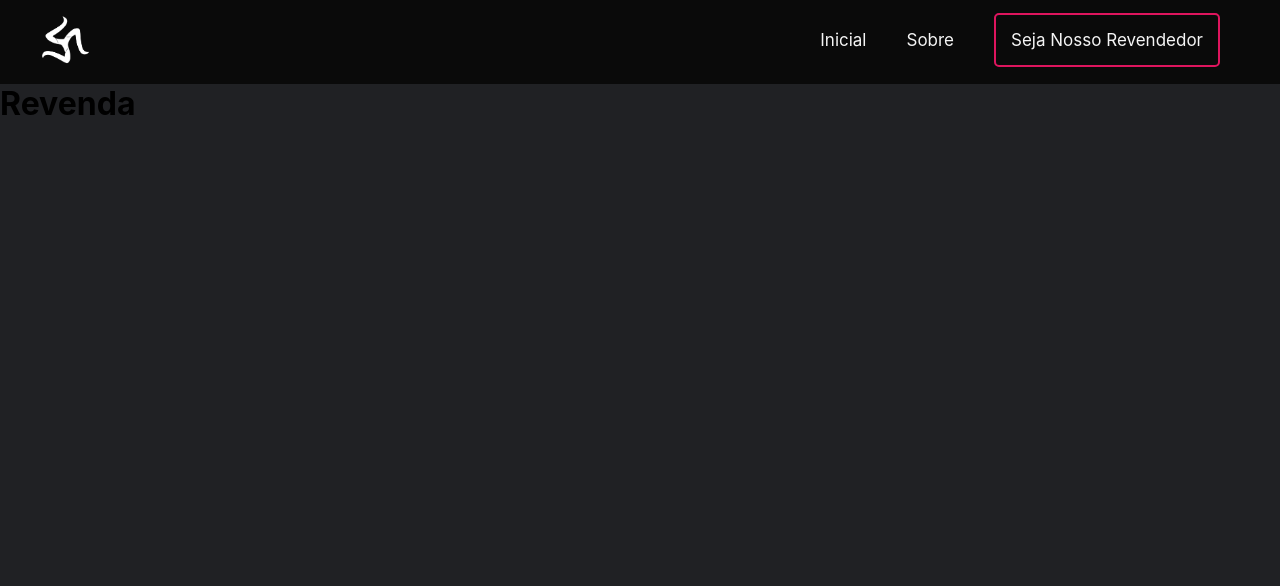
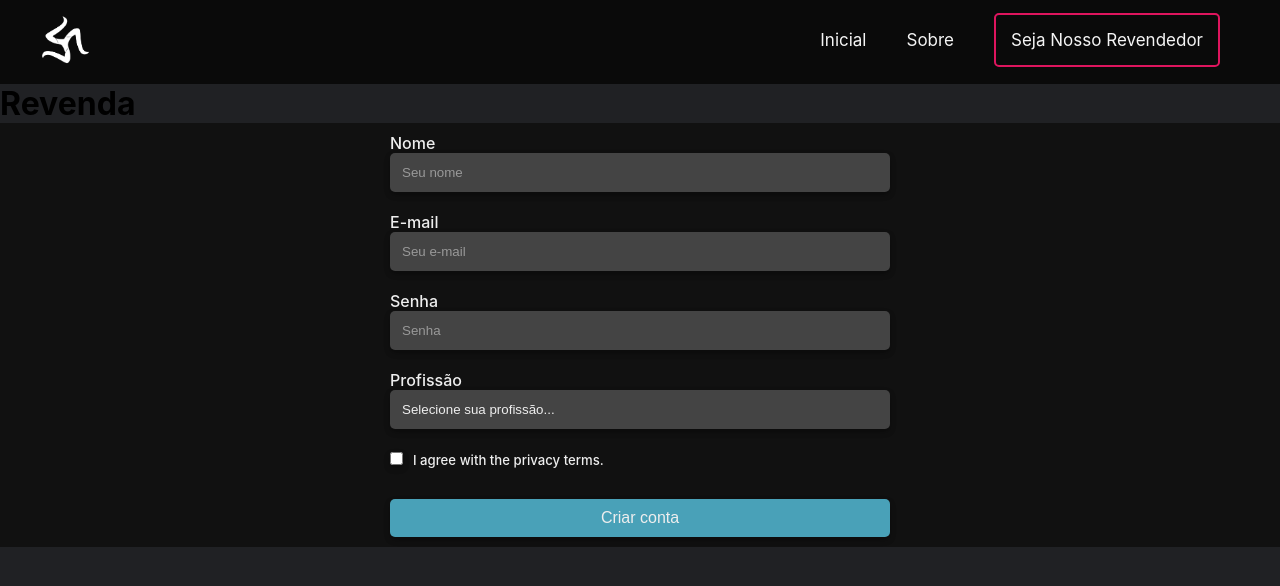
Before and after one commit to cayosantana/site-forme-project, a React (Vite) app: page /revenda in a window 1280 px wide. Shown: the top 586 px of the page. Built offline with nearby package versions, Linux system fonts and the light colour scheme.

Commit message:
Criação do componente FormRevenda

```diff
--- /dev/null
+++ b/src/components/form/form.css
@@ -0,0 +1,87 @@
+.app-container {
+    background: #111;
+    height: 100%;
+    width: 100%;
+    display: flex;
+    flex-direction: column;
+    justify-content: center;
+    align-items: center;
+}
+
+.form-group {
+    display: flex;
+    flex-direction: column;
+    margin: 10px 0;
+    width: 500px;
+}
+
+.checkbox-group {
+    flex-direction: row;
+    align-items: center;
+}
+
+.checkbox-group label {
+    font-size: 0.825rem;
+    margin-left: 10px;
+}
+
+.form-group label {
+    color: #eee;
+    font-weight: 500;
+}
+
+.form-group input {
+    padding: 12px;
+    border: none;
+    border-radius: 5px;
+    outline: none;
+    background-color: #444;
+    color: #eee;
+    box-shadow: 0 3px 6px rgba(0, 0, 0, 0.16), 0 3px 6px rgba(0, 0, 0, 0.23);
+    outline: 1px solid 444;
+}
+
+.form-group input::placeholder {
+    color: #999;
+}
+
+.form-group .input-error {
+    outline: 1px solid rgb(255, 72, 72);
+}
+
+.form-group .error-message {
+    color: rgb(255, 72, 72);
+    font-size: 0.75rem;
+    margin-top: 8px;
+}
+
+.form-group select {
+    padding: 12px;
+    border: none;
+    border-radius: 5px;
+    outline: none;
+    background-color: #444;
+    color: #eee;
+    box-shadow: 0 3px 6px rgba(0, 0, 0, 0.16), 0 3px 6px rgba(0, 0, 0, 0.23);
+    -moz-appearance: none;
+    -webkit-appearance: none;
+    appearance: none;
+}
+
+.form-group button {
+    border: none;
+    padding: 10px;
+    border-radius: 5px;
+    color: #eee;
+    background-color: #49a1b8;
+    font-weight: 500;
+    font-size: 1rem;
+    margin-top: 10px;
+    box-shadow: 0 3px 6px rgba(0, 0, 0, 0.16), 0 3px 6px rgba(0, 0, 0, 0.23);
+    transition: all 500ms ease;
+}
+
+.form-group button:hover {
+    cursor: pointer;
+    background-color: #61dbfb;
+}
--- /dev/null
+++ b/src/components/form/form.jsx
@@ -0,0 +1,161 @@
+import React from 'react';
+import { useState } from "react";
+
+import './form.css'
+
+const FormRevenda = () => {
+
+    const [userForm, setUserForm] = useState({
+        name: "",
+        email: "",
+        password: "",
+        profession: "0",
+        privacyTerms: false,
+    });
+
+    const [errors, setErrors] = useState({
+        name: null,
+        email: null,
+        password: null,
+        profession: null,
+        privacyTerms: null,
+    });
+
+    const handleSubmit = () => {
+        let formIsValid = true;
+
+        if (isEmpty(userForm.name)) {
+          setErrors((prev) => ({ ...prev, name: "Name is required." }));
+          formIsValid = false;
+        } else {
+          setErrors((prev) => ({ ...prev, name: null }));
+        }
+
+        if (isEmpty(userForm.email)) {
+          setErrors((prev) => ({ ...prev, email: "Email is required." }));
+          formIsValid = false;
+        } else {
+          setErrors((prev) => ({ ...prev, email: null }));
+        }
+
+        if (isEmpty(userForm.password)) {
+          setErrors((prev) => ({ ...prev, password: "Password is required." }));
+          formIsValid = false;
+        } else {
+          setErrors((prev) => ({ ...prev, password: null }));
+        }
+
+        if (userForm.profession === "0") {
+          setErrors((prev) => ({ ...prev, profession: "Profession is required." }));
+          formIsValid = false;
+        } else {
+          setErrors((prev) => ({ ...prev, profession: null }));
+        }
+
+        if (!userForm.privacyTerms) {
+          setErrors((prev) => ({
+            ...prev,
+            privacyTerms: "You must agree with the privacy terms.",
+          }));
+          formIsValid = false;
+        } else {
+          setErrors((prev) => ({ ...prev, privacyTerms: null }));
+        }
+
+        if (!formIsValid) return;
+
+        alert(JSON.stringify(userForm));
+    };
+
+    return (
+        <>
+            <div className="app-container">
+                <div className="form-group">
+                    <label>Nome</label>
+                    <input
+                        className={errors?.name && "input-error"}
+                        type="text"
+                        placeholder="Seu nome"
+                        value={userForm.name}
+                        onChange={(e) =>
+                            setUserForm((prev) => ({ ...prev, name: e.target.value }))
+                        }
+                    />
+                    {errors?.name && <p className="error-message">{errors?.name}</p>}
+                </div>
+                <div className="form-group">
+                    <label>E-mail</label>
+                    <input
+                        className={errors?.email && "input-error"}
+                        type="email"
+                        placeholder="Seu e-mail"
+                        value={userForm.email}
+                        onChange={(e) =>
+                            setUserForm((prev) => ({ ...prev, email: e.target.value }))
+                        }
+                    />
+                    {errors?.email && <p className="error-message">{errors?.email}</p>}
+                </div>
+                <div className="form-group">
+                    <label>Senha</label>
+                    <input
+                        className={errors?.password && "input-error"}
+                        type="password"
+                        placeholder="Senha"
+                        value={userForm.password}
+                        onChange={(e) =>
+                            setUserForm((prev) => ({ ...prev, password: e.target.value }))
+                        }
+                    />
+                    {errors?.password && (
+                        <p className="error-message">{errors?.password}</p>
+                    )}
+                </div>
+                <div className="form-group">
+                    <label>Profissão</label>
+                    <select
+                        className={errors?.profession && "input-error"}
+                        value={userForm.profession}
+                        onChange={(e) =>
+                            setUserForm((prev) => ({ ...prev, profession: e.target.value }))
+                        }
+                    >
+                        <option value="0">Selecione sua profissão...</option>
+                        <option value="developer">Desenvolvedor</option>
+                        <option value="other">Outra</option>
+                    </select>
+
+                    {errors?.profession && (
+                        <p className="error-message">{errors?.profession}</p>
+                    )}
+                </div>
+                <div className="form-group">
+                <div className="checkbox-group">
+                <input
+                    type="checkbox"
+                    name="privacy-policy"
+                    checked={userForm.privacyTerms}
+                    onChange={() =>
+                    setUserForm((prev) => ({
+                        ...prev,
+                        privacyTerms: !prev.privacyTerms,
+                    }))
+                    }
+                />
+                <label>I agree with the privacy terms.</label>
+                </div>
+
+                    {errors?.privacyTerms && (
+                        <p className="error-message">{errors?.privacyTerms}</p>
+                    )}
+                </div>
+
+                <div className="form-group">
+                    <button onClick={handleSubmit}>Criar conta</button>
+                </div>
+            </div>
+        </>
+     );
+}
+
+export default FormRevenda;
--- a/src/components/revenda/revenda.jsx
+++ b/src/components/revenda/revenda.jsx
@@ -1,10 +1,17 @@
 import React from 'react';
+import FormRevenda from '../form/form';
 
 const Revenda = () => {
     return (
         <>
-            <div>
+            <div className='container-revenda'>
                 <h1>Revenda</h1>
+                <div className='container-form'>
+                    <FormRevenda/>
+
+
+
+                </div>
             </div>
         </>
      );
```
